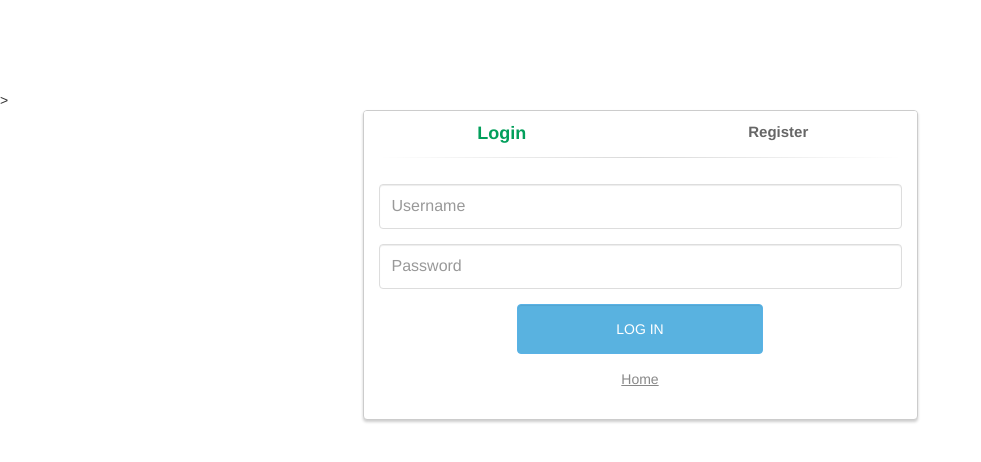
After one commit to FlachiFO/ewa_g17, a PHP site: page /login_regist_site.php in a window 1280 px wide. The commit adds this page. Shown: the top 462 px of the page, without its empty margins (0-981 px from the left). Run offline with PHP 8.4, Linux system fonts and the light colour scheme; some libraries are stand-ins or nearby versions.

Commit message:
-> Index.php: Navbar aktuallisiert -> Login / Registrierung: extra Seite für Login / Registrierung -> Buch Seite: book_site.php, soll dynamisch für jedes Buch den Inhalt laden

```diff
--- a/config/db_config.php
+++ b/config/db_config.php
@@ -10,6 +10,6 @@
 
     if (mysqli_stat ($db_con) === NULL)
         die("Error: Keine Verbindung möglich!");
-
+    mysqli_set_charset($db_con, 'utf8');
 
 ?>
--- a/config/logout_process.php
+++ b/config/logout_process.php
@@ -4,6 +4,6 @@
 
 	if(session_destroy())
 	{
-		header("Location: ../index.php");
+		header("Location: ..");
 	}
 ?>
--- a/home.php
+++ b/home.php
@@ -16,17 +16,16 @@ if(!isset($_SESSION['user_session_id']))
 <html lang="de">
 
 <head>
-    <meta charset="utf-8">
+    <meta http-equiv="Content-Type" content="text/html; charset=utf-8">
     <meta http-equiv="X-UA-Compatible" content="IE=edge">
     <meta name="viewport" content="width=device-width, initial-scale=1">
     <title>EWA-Shop</title>
     <link href="https://maxcdn.bootstrapcdn.com/bootstrap/3.3.2/css/bootstrap.min.css" rel="stylesheet">
-<!--    <link href="css/bootstrap-theme.min.css" rel="stylesheet">-->
     <link href="css/style.css" rel="stylesheet">
     <script src="https://ajax.googleapis.com/ajax/libs/jquery/1.11.2/jquery.min.js"></script>
     <script src="http://ajax.aspnetcdn.com/ajax/jquery.validate/1.7/jquery.validate.min.js"></script>
     <script src="https://maxcdn.bootstrapcdn.com/bootstrap/3.3.2/js/bootstrap.min.js"></script>
-    <script src="js/function.js"></script>
+<!--    <script src="js/function.js"></script>-->
 
 
 </head>
--- a/js/function.js
+++ b/js/function.js
@@ -36,14 +36,15 @@ $('document').ready(function()
 			beforeSend: function()
 			{
 				$("#error").fadeOut();
-				$("#btn-login").html('<span class="glyphicon glyphicon-transfer"></span> &nbsp; sending ...');
+//				$("#btn-login").html('<span class="glyphicon glyphicon-transfer"></span> &nbsp; sending ...');
 			},
 			success :  function(response)
 			   {
 					if(response=="ok"){
 
 						$("#btn-login").html('<img class="load_img" src="./img/btn-ajax-loader.gif" /> &nbsp; Signing In ...');
-						setTimeout(' window.location.href = "./home.php"; ',4000);
+//						setTimeout(' window.location.href = "./home.php"; ',4000);
+                         window.location.href = "./home.php";
 					}
 					else{
 
--- /dev/null
+++ b/login_regist_site.php
@@ -0,0 +1,213 @@
+<!DOCTYPE html>
+<html lang="de">
+
+<head>
+    <meta http-equiv="Content-Type" content="text/html; charset=utf-8">
+    <meta http-equiv="X-UA-Compatible" content="IE=edge">
+    <meta name="viewport" content="width=device-width, initial-scale=1">
+    <title>EWA-Shop - Registrierung</title>
+    <link rel="stylesheet" href="https://maxcdn.bootstrapcdn.com/bootstrap/3.3.7/css/bootstrap.min.css" <!---->>
+    <script src="https://ajax.googleapis.com/ajax/libs/jquery/1.11.2/jquery.min.js"></script>
+    <script src="http://ajax.aspnetcdn.com/ajax/jquery.validate/1.7/jquery.validate.min.js"></script>
+    <script src="https://maxcdn.bootstrapcdn.com/bootstrap/3.3.2/js/bootstrap.min.js"></script>
+    <script src="js/function.js"></script>
+    <script>
+        $(function () {
+            $('#login-form-link').click(function (e) {
+                $("#login-form").delay(100).fadeIn(100);
+                $("#register-form").fadeOut(100);
+                $('#register-form-link').removeClass('active');
+                $(this).addClass('active');
+                e.preventDefault();
+            });
+            $('#register-form-link').click(function (e) {
+                $("#register-form").delay(100).fadeIn(100);
+                $("#login-form").fadeOut(100);
+                $('#login-form-link').removeClass('active');
+                $(this).addClass('active');
+                e.preventDefault();
+            });
+        });
+    </script>
+    <style>
+        body {
+            padding-top: 90px;
+        }
+
+        .panel-login {
+            border-color: #ccc;
+            -webkit-box-shadow: 0px 2px 3px 0px rgba(0, 0, 0, 0.2);
+            -moz-box-shadow: 0px 2px 3px 0px rgba(0, 0, 0, 0.2);
+            box-shadow: 0px 2px 3px 0px rgba(0, 0, 0, 0.2);
+        }
+
+        .panel-login>.panel-heading {
+            color: #00415d;
+            background-color: #fff;
+            border-color: #fff;
+            text-align: center;
+        }
+
+        .panel-login>.panel-heading a {
+            text-decoration: none;
+            color: #666;
+            font-weight: bold;
+            font-size: 15px;
+            -webkit-transition: all 0.1s linear;
+            -moz-transition: all 0.1s linear;
+            transition: all 0.1s linear;
+        }
+
+        .panel-login>.panel-heading a.active {
+            color: #029f5b;
+            font-size: 18px;
+        }
+
+        .panel-login>.panel-heading hr {
+            margin-top: 10px;
+            margin-bottom: 0px;
+            clear: both;
+            border: 0;
+            height: 1px;
+            background-image: -webkit-linear-gradient(left, rgba(0, 0, 0, 0), rgba(0, 0, 0, 0.15), rgba(0, 0, 0, 0));
+            background-image: -moz-linear-gradient(left, rgba(0, 0, 0, 0), rgba(0, 0, 0, 0.15), rgba(0, 0, 0, 0));
+            background-image: -ms-linear-gradient(left, rgba(0, 0, 0, 0), rgba(0, 0, 0, 0.15), rgba(0, 0, 0, 0));
+            background-image: -o-linear-gradient(left, rgba(0, 0, 0, 0), rgba(0, 0, 0, 0.15), rgba(0, 0, 0, 0));
+        }
+
+        .panel-login input[type="text"],
+        .panel-login input[type="email"],
+        .panel-login input[type="password"] {
+            height: 45px;
+            border: 1px solid #ddd;
+            font-size: 16px;
+            -webkit-transition: all 0.1s linear;
+            -moz-transition: all 0.1s linear;
+            transition: all 0.1s linear;
+        }
+
+        .panel-login input:hover,
+        .panel-login input:focus {
+            outline: none;
+            -webkit-box-shadow: none;
+            -moz-box-shadow: none;
+            box-shadow: none;
+            border-color: #ccc;
+        }
+
+        .btn-login {
+            background-color: #59B2E0;
+            outline: none;
+            color: #fff;
+            font-size: 14px;
+            height: auto;
+            font-weight: normal;
+            padding: 14px 0;
+            text-transform: uppercase;
+            border-color: #59B2E6;
+        }
+
+        .btn-login:hover,
+        .btn-login:focus {
+            color: #fff;
+            background-color: #53A3CD;
+            border-color: #53A3CD;
+        }
+
+        .forgot-password {
+            text-decoration: underline;
+            color: #888;
+        }
+
+        .forgot-password:hover,
+        .forgot-password:focus {
+            text-decoration: underline;
+            color: #666;
+        }
+
+        .btn-register {
+            background-color: #1CB94E;
+            outline: none;
+            color: #fff;
+            font-size: 14px;
+            height: auto;
+            font-weight: normal;
+            padding: 14px 0;
+            text-transform: uppercase;
+            border-color: #1CB94A;
+        }
+
+        .btn-register:hover,
+        .btn-register:focus {
+            color: #fff;
+            background-color: #1CA347;
+            border-color: #1CA347;
+        }
+    </style>
+
+    <body>
+        <div class="container">
+            <div class="row">
+                <div class="col-md-6 col-md-offset-3">
+                    <div class="panel panel-login">
+                        <div class="panel-heading">
+                            <div class="row">
+                                <div class="col-xs-6"> <a href="#" class="active" id="login-form-link">Login</a> </div>
+                                <div class="col-xs-6"> <a href="#" id="register-form-link">Register</a> </div>
+                            </div>
+                            <hr> </div>
+                        <div class="panel-body">
+                            <div class="row">
+                                <div class="col-lg-12">
+                                    <form id="login-form" action="" method="post" role="form" style="display: block;">
+                                        <div class="form-group">
+                                            <input type="text" class="form-control" placeholder="Username" name="user" id="user" tabindex="1"> </div>
+                                        <div class="form-group">
+                                            <input type="password" class="form-control" placeholder="Password" name="password" id="password" tabindex="2"> </div>
+                                        <!--
+                                        <div class="form-group text-center">
+                                            <input type="checkbox" tabindex="3" class="" name="remember" id="remember">
+                                            <label for="remember"> Remember Me</label>
+                                        </div>
+-->
+                                        <div class="form-group">
+                                            <div class="row">
+                                                <div class="col-sm-6 col-sm-offset-3">
+                                                    <!--                                                    <input type="submit" name="login-submit" id="btn-login" tabindex="3" class="form-control btn btn-login" value="Log In"> </div>-->
+                                                    <input type="submit" name="btn-login" id="btn-login" tabindex="3" class="form-control btn btn-login" value="Log In"> </div>
+                                            </div>
+                                        </div>
+                                        <div class="form-group">
+                                            <div class="row">
+                                                <div class="col-lg-12">
+                                                    <div class="text-center"> <a href=".." tabindex="4" class="forgot-password">Home</a> </div>
+                                                </div>
+                                            </div>
+                                        </div>
+                                    </form>
+                                    <form id="register-form" action="http://phpoll.com/register/process" method="post" role="form" style="display: none;">
+                                        <div class="form-group">
+                                            <input type="text" name="username" id="username" tabindex="1" class="form-control" placeholder="Username" value=""> </div>
+                                        <div class="form-group">
+                                            <input type="email" name="email" id="email" tabindex="1" class="form-control" placeholder="Email Address" value=""> </div>
+                                        <div class="form-group">
+                                            <input type="password" name="password" id="password" tabindex="2" class="form-control" placeholder="Password"> </div>
+                                        <div class="form-group">
+                                            <input type="password" name="confirm-password" id="confirm-password" tabindex="2" class="form-control" placeholder="Confirm Password"> </div>
+                                        <div class="form-group">
+                                            <div class="row">
+                                                <div class="col-sm-6 col-sm-offset-3">
+                                                    <input type="submit" name="register-submit" id="register-submit" tabindex="4" class="form-control btn btn-register" value="Register Now"> </div>
+                                            </div>
+                                        </div>
+                                    </form>
+                                </div>
+                            </div>
+                        </div>
+                    </div>
+                </div>
+            </div>
+        </div>
+    </body>
+
+</html>
```
Also changed, not shown: index.php (+11 -5 lines), config/regist_process.php (added), pages/book_site.php (added).
